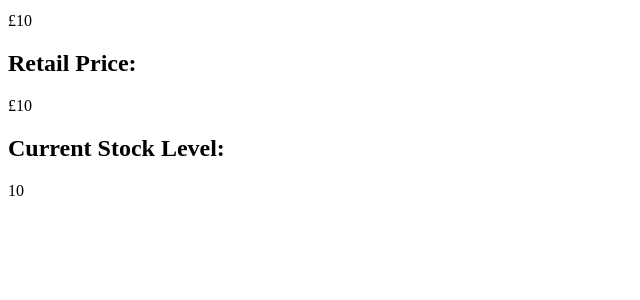
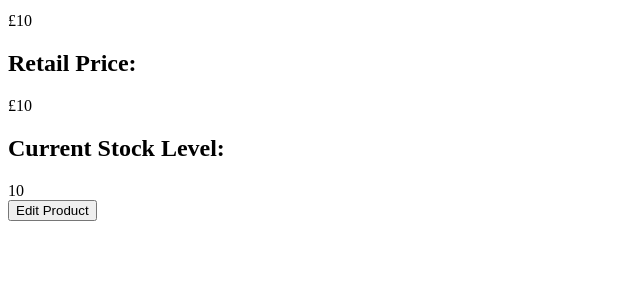
Before and after one commit to JamesSBeedle/Inn-Ventory-Alcohol-Inventory-Application, a Flask app: page /products/1 in a window 1280 px wide. Shown: the part 473-773 px from the top of the page, without its empty margins (0-640 px from the left). Run offline with Flask 2, Linux system fonts and the light colour scheme; a database or web service that is not in the repository returns one stand-in record (values such as "Sample title"); some libraries are stand-ins or nearby versions.

Commit message:
added route for updte, added edit button to edit page by mistake, moved to show page.

```diff
--- a/controllers/products_controller.py
+++ b/controllers/products_controller.py
@@ -39,3 +39,15 @@ def edit_product(id):
     product = product_repository.select(id)
     suppliers = supplier_repository.select_all()
     return render_template("products/edit.html", product = product, all_suppliers = suppliers)
+
+@products_blueprint.route("/books/<id>", methods=["POST"])
+def update_product(id):
+    name = request.form["name"]
+    category = request.form["category"]
+    in_stock = request.form["in_stock"]
+    cost_price = request.form["cost_price"]
+    sale_price = request.form["sale_price"]
+    description = request.form["description"]
+    supplier = supplier_repository.select(request.form['supplier_id'])
+    product = Product(name, category, in_stock, cost_price, sale_price, description, supplier, id)
+    product_repository.update(product)
--- a/templates/products/edit.html
+++ b/templates/products/edit.html
@@ -43,10 +43,11 @@
             </select>
         </section>
 
-        <button type="submit">Add Product</button>
+        <button type="submit">Send Changes</button>
 
 
     </form>
+
 </article>
 
 {% endblock content %}
--- a/templates/products/show.html
+++ b/templates/products/show.html
@@ -45,5 +45,7 @@
             </section>
         </div>
 
+    <a href="/products/<id>/edit"><button>Edit Product</button></a>
+
     </article>
 {% endblock content %}
```
